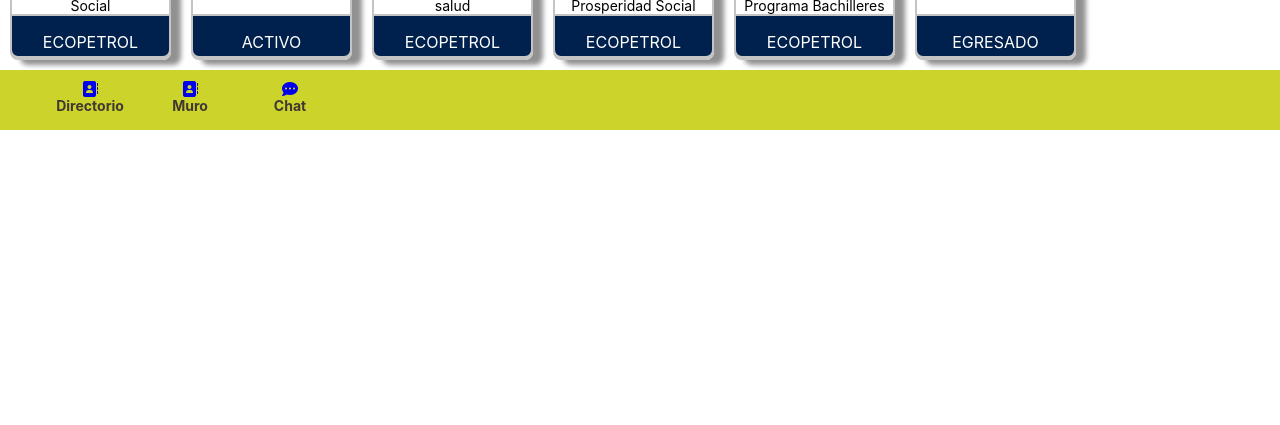
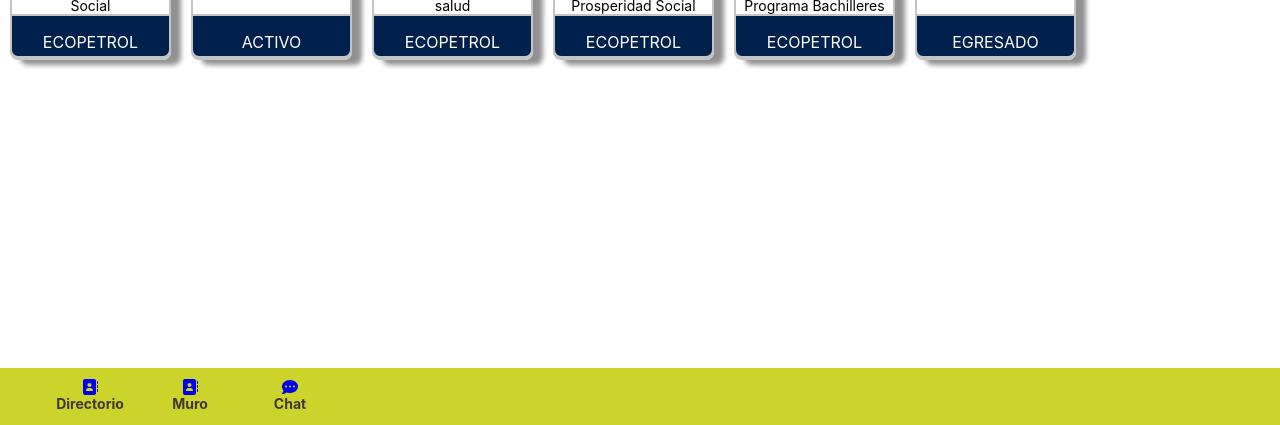
Before and after one commit to linaurena/ecoPetrol, a React (Create React App) app: page /directorio in a window 1280 px wide. Shown: the part 372-797 px from the top of the page. Built offline with nearby package versions, Linux system fonts and the light colour scheme.

Commit message:
Modificación en la barra inferior

```diff
--- a/src/App.js
+++ b/src/App.js
@@ -10,6 +10,7 @@
 // Importando componentes
 import Directory from "./views/Directory/Directory";
 import firebase from 'firebase/app'
+import NavBar from './componentes/navBar/NavBar'
 
 var firebaseConfig = {
   apiKey: "AIzaSyB97MFDk0wRoFav5TnoI6OOYdsWYmt7ZIQ",
@@ -57,6 +58,9 @@
 
 function DashboardView() {
   return (
-    <Dashboard/>
+    <div>
+      <Dashboard/>
+      <NavBar/>
+    </div>
   );
 }
--- a/src/componentes/navBar/NavBar.js
+++ b/src/componentes/navBar/NavBar.js
@@ -24,7 +24,7 @@
                         </Link>
                     </li>
                     <li>
-                        <Link to="/directorio">
+                        <Link to="/dashboard">
                             <div className="nav-bar-item">
                                 <i className="fas fa-address-book"></i>
                                 <p className="title-nav-bar">Muro</p>
--- a/src/componentes/navBar/NavBar.scss
+++ b/src/componentes/navBar/NavBar.scss
@@ -20,6 +20,8 @@
     a{
         text-decoration: none;
     }
+    position: fixed;
+    bottom: 0px;
 }
 
 .nav-bar-item {
```
